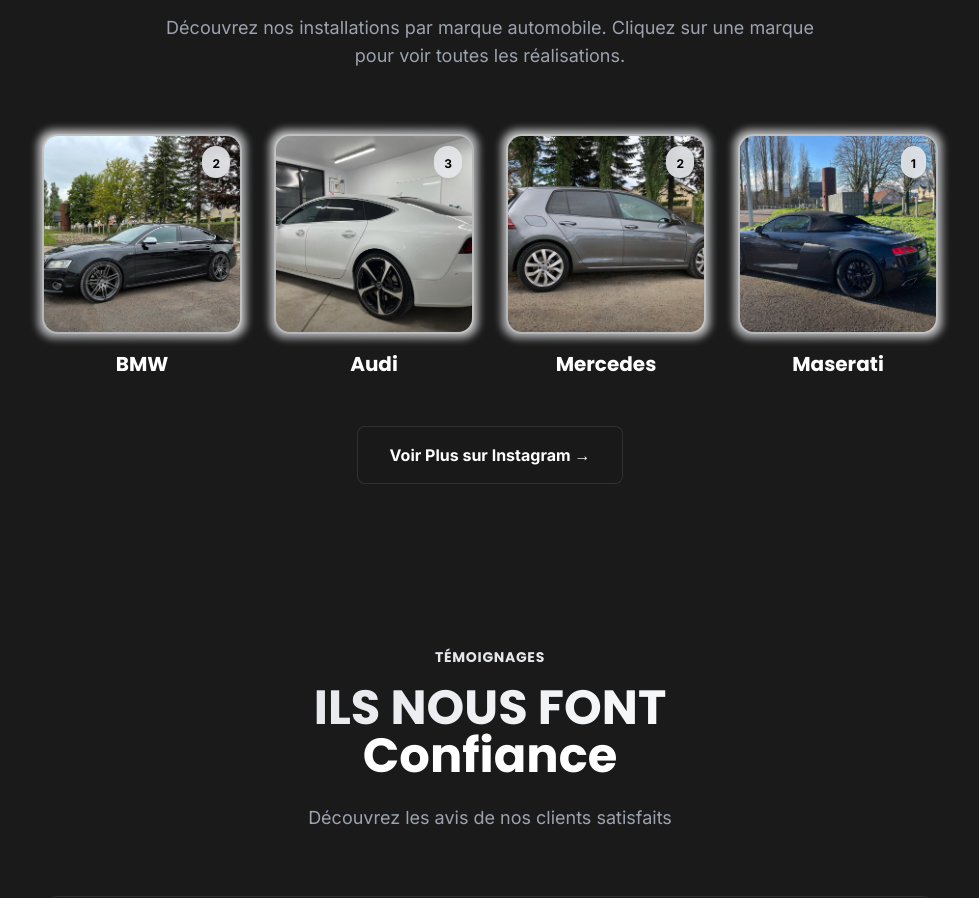
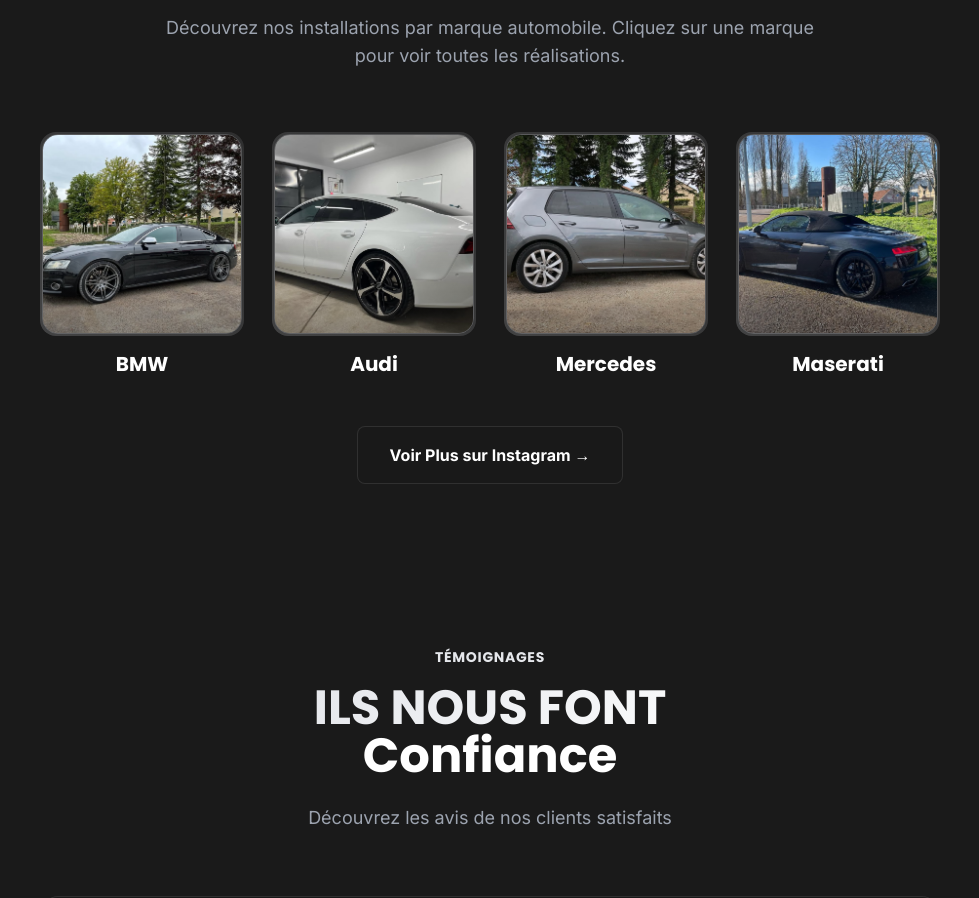
Before and after one commit to Mossab28/multiplexauto, a React (Vite) app: page / in a window 1280 px wide. Shown: the part 3800-4698 px from the top of the page, without its empty margins (150-1129 px from the left). Built offline with nearby package versions, Linux system fonts and the light colour scheme.

Commit message:
fix: supprimer badges numéros et réduire effet néon bordure

```diff
--- a/src/components/BrandGallery.jsx
+++ b/src/components/BrandGallery.jsx
@@ -94,22 +94,17 @@
               style={{ animationDelay: `${index * 0.1}s` }}
             >
               <div className="relative">
-                {/* Bordure style Instagram Stories */}
-                <div className="absolute -inset-1 rounded-2xl bg-gradient-to-tr from-silver-accent via-white to-silver-accent opacity-75 group-hover:opacity-100 blur-sm group-hover:blur transition-all duration-300" />
+                {/* Bordure subtile */}
+                <div className="absolute -inset-0.5 rounded-2xl bg-gradient-to-tr from-silver-accent/20 to-silver-accent/10 group-hover:from-silver-accent/30 group-hover:to-silver-accent/20 transition-all duration-300" />
 
                 {/* Image de prévisualisation */}
-                <div className="relative aspect-square rounded-2xl overflow-hidden border-2 border-silver-accent/30 group-hover:border-silver-accent/50 transition-all duration-300">
+                <div className="relative aspect-square rounded-2xl overflow-hidden border border-silver-accent/20 group-hover:border-silver-accent/40 transition-all duration-300">
                   <img
                     src={brand.images[0]}
                     alt={brand.name}
                     className="w-full h-full object-cover transform group-hover:scale-110 transition-transform duration-500"
                   />
                   <div className="absolute inset-0 bg-gradient-to-t from-black/40 via-transparent to-transparent" />
-                </div>
-
-                {/* Badge nombre de photos */}
-                <div className="absolute top-3 right-3 bg-silver-accent/90 backdrop-blur-sm px-2.5 py-1 rounded-full shadow-lg">
-                  <span className="text-xs font-bold text-black">{brand.images.length}</span>
                 </div>
               </div>
 
```
